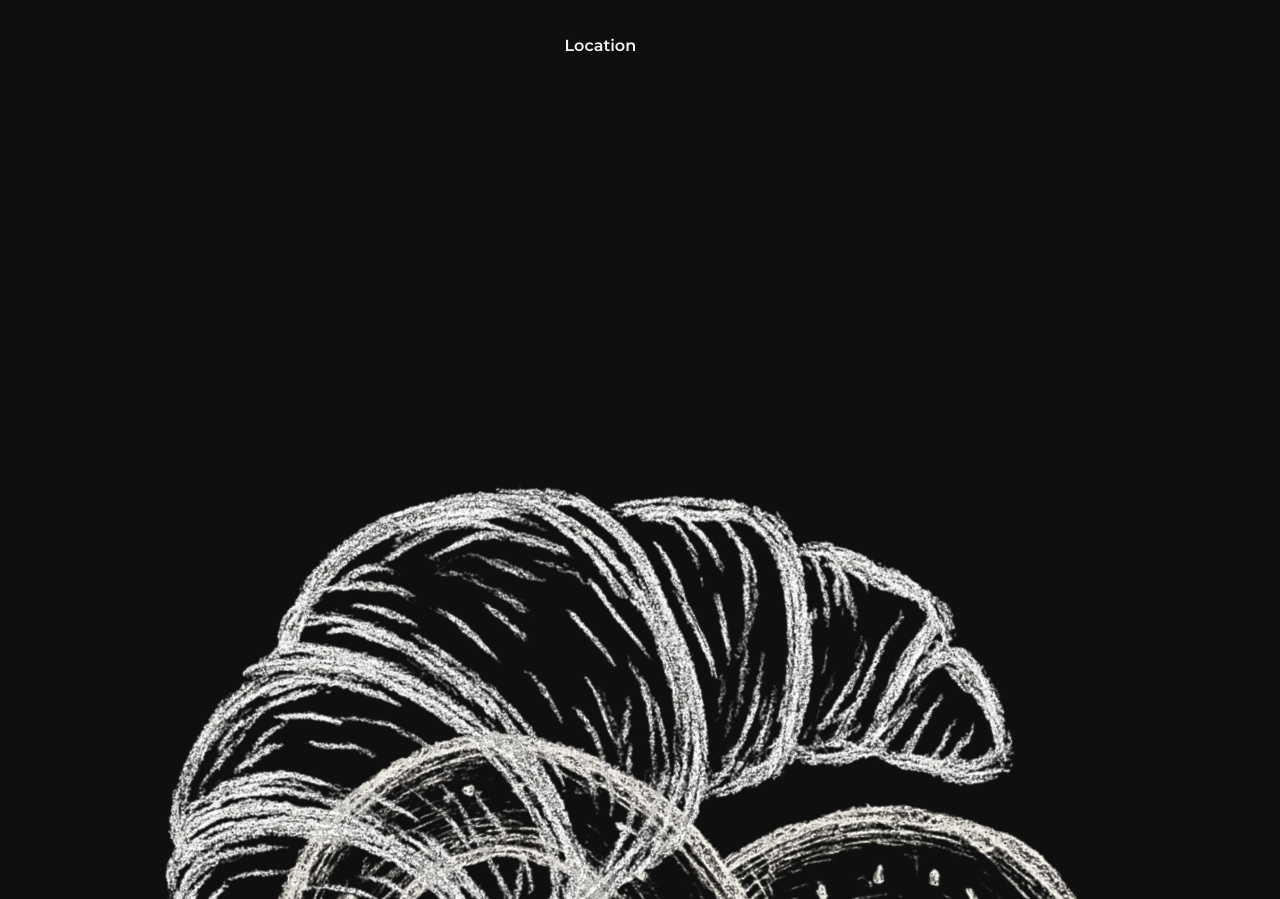
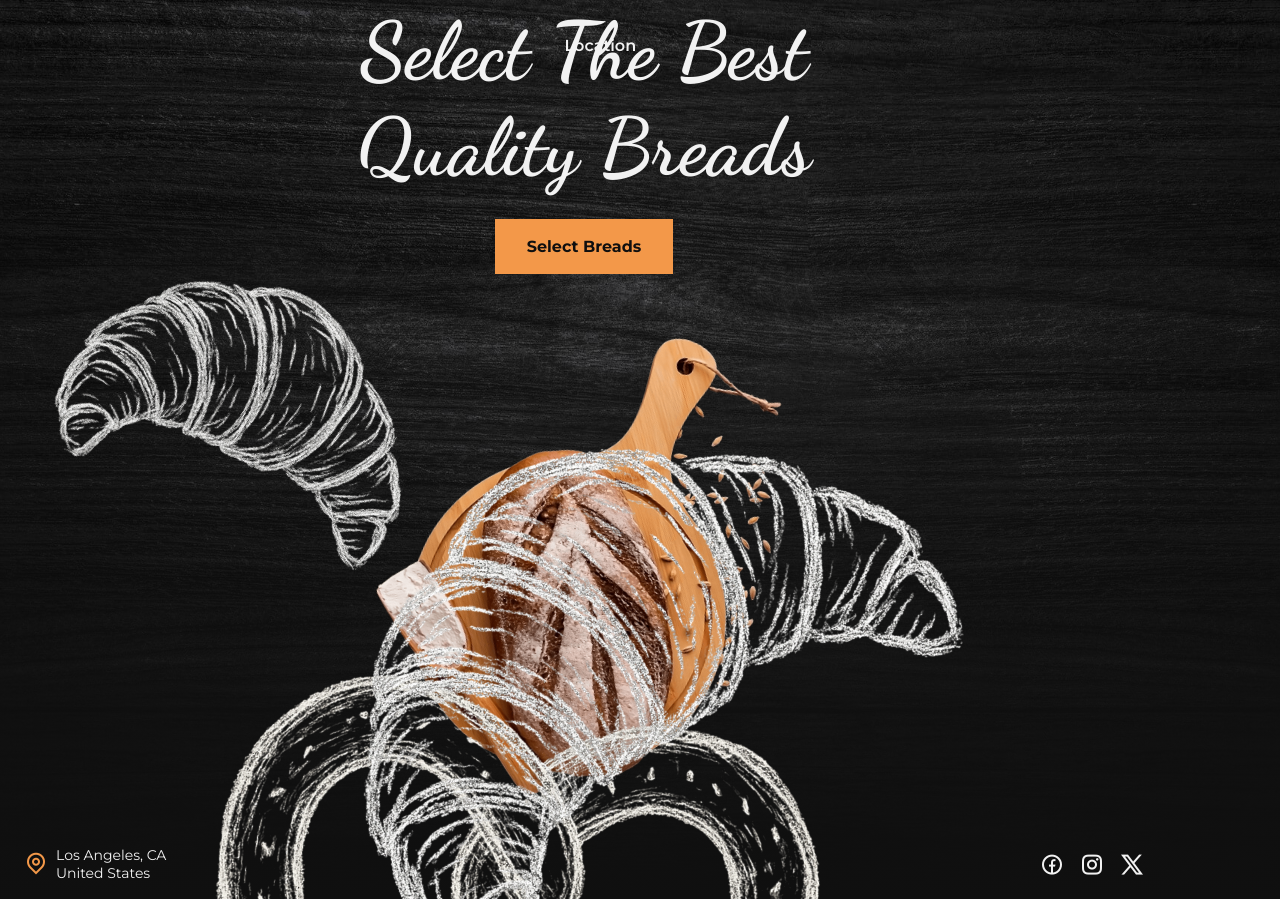
Before and after one commit to AshenOne2526/responsive-bakery-landing-page, a plain HTML site: page index.html in a window 1280 px wide. Shown: the part 101-1000 px from the top of the page. Before the commit the page ends 800 px from the top, so only its background shows below. Drawn offline with nearby package versions, Linux system fonts and the light colour scheme.

Commit message:
Add Home section

```diff
--- a/assets/css/styles.css
+++ b/assets/css/styles.css
@@ -207,7 +207,7 @@ img {
 }
 
 .nav__img-1{
-    width: 100%;
+    width: 70%;
     max-width: 100%;
     top: 40rem;
     max-width: 100%;
@@ -216,10 +216,10 @@ img {
 }
 
 .nav__img-2{
-    width: 100%;
+    width: 70%;
     max-width: 100%;
-    top: 22rem;
-    right: 2rem;
+    top: 24rem;
+    right: 7rem;
     transform: rotate(-20deg);
 }
 
@@ -233,5 +233,115 @@ img {
 /* Active link */
 
 /*========== HOME ==========*/
+.home{
+    position: relative;
+    padding-top: 6.5rem;
+}
+
+.home__container{
+    row-gap: 2rem;
+}
+
+.home__bg,
+.home__shadow{
+    position: absolute;
+    top: 0;
+    left: 0;
+    width: 100%;
+    height: 100%;
+    z-index: -1;
+}
+
+.home__bg{
+    object-fit: cover;
+    object-position: center;
+}
+
+.home__shadow{
+    background: linear-gradient(180deg,
+                hsla(0, 0%, 0%, 0) 0%,
+                hsla(0, 0%, 6%) 100%);
+}
+
+.home__data{
+    position: relative;
+    text-align: center;
+}
+
+.home__title{
+    font-size: var(--biggest-font-size);
+    font-family: var(--second-font);
+    margin-bottom: 1.5rem;
+}
+
+.home__bread{
+    width: 40%;
+    position: absolute;
+    top: 12rem;
+    left: 0;
+    transform: rotate(-320deg);
+}
+
+.home__image{
+    max-width: 400px;
+    justify-self: center;
+}
+
+.home__img{
+    rotate: 15deg;
+}
+
+.home__footer,
+.home__location,
+.home__social{
+    display: flex;
+}
+
+.home__footer{
+    justify-content: space-between;
+    align-items: center;
+}
+
+.home__location{
+    align-items: center;
+    column-gap: .5rem;
+}
+
+.home__location i{
+    font-size: 1.5rem;
+    color: var(--first-color);
+}
+
+.home__location span{
+    color: var(--title-color);
+    font-size: var(--small-font-size);
+}
+
+.home__social{
+    column-gap: 1rem;
+}
+
+.home__social a{
+    color: var(--title-color);
+    font-size: 1.5rem;
+    transition: color .4s;
+}
+
+.home__social a:hover{
+    color: var(--first-color)
+}
 
 /*========== BUTTON ==========*/
+
+.button{
+    display: inline-flex;
+    background-color: var(--first-color);
+    color: var(--black-color);
+    font-weight: var(--font-bold);
+    padding: 1.125rem 2rem;
+    transition: background-color .4s;
+}
+
+.button:hover{
+    background-color: var(--first-color-alt);
+}
--- a/assets/js/main.js
+++ b/assets/js/main.js
@@ -28,7 +28,13 @@ const linkAction = () =>{
 navLink.forEach(n => n.addEventListener('click', linkAction));
 
 /*=============== ADD BLUR HEADER ===============*/
-
+const blurHeader = () =>{
+   const header = document.getElementById('header')
+   // Add a class if the bottom offset is greater than 50 of the viewport
+   this.scrollY >= 50 ? header.classList.add('blur-header')
+                      : header.classList.remove('blur-header')
+}
+window.addEventListener('scroll', blurHeader)
 
 /*=============== SHOW SCROLL UP ===============*/
 
--- a/index.html
+++ b/index.html
@@ -64,7 +64,45 @@
     <main class="main">
         <!--==================== HOME ====================-->
         <section class="home section" id="home">
+            <img src="assets/img/home-bg.jpg" alt="image" class="home__bg">
+            <div class="home__shadow"></div>
 
+            <div class="home__container container grid">
+                <div class="home__data">
+                    <h1 class="home__title">
+                        Select The Best <br> Quality Breads
+                    </h1>
+
+                    <a href="#" class="button">Select Breads</a>
+
+                    <img src="assets/img/bread-1.png" alt="image" class="home__bread">
+                </div>
+
+                <div class="home__image">
+                    <img src="assets/img/home-bread.png" alt="image" class="home__img">
+                </div>
+
+                <footer class="home__footer">
+                    <div class="home__location">
+                        <i class="ri-map-pin-line"></i>
+                        <span>Los Angeles, CA <br> United States</span>
+                    </div>
+
+                    <div class="home__social">
+                        <a href="https://www.facebook.com/" target="_blank">
+                            <i class="ri-facebook-circle-line"></i>
+                        </a>
+
+                        <a href="https://www.instagram.com" target="_blank">
+                            <i class="ri-instagram-line"></i>
+                        </a>
+
+                        <a href="https://twitter.com" target="_blank">
+                            <i class="ri-twitter-x-line"></i>
+                        </a>
+                    </div>
+                </footer>
+            </div>
         </section>
 
         <!--==================== NEWS ====================-->
```
